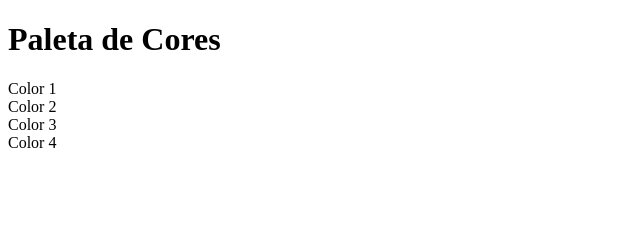
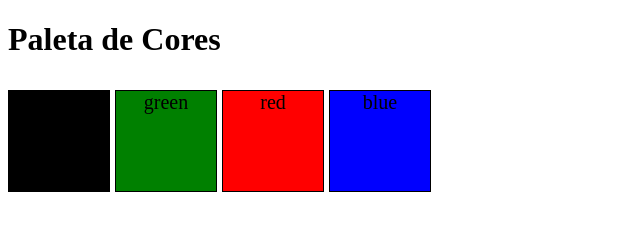
Before and after one commit to vapatty6848/sd-06-project-pixels-art, a plain HTML site: page index.html in a window 1280 px wide. Shown: the whole page, without its empty margins (0-640 px from the left). Drawn offline with Linux system fonts and the light colour scheme.

Commit message:
html e css add paleta 1.3

```diff
--- a/index.html
+++ b/index.html
@@ -4,17 +4,21 @@
 <head>
     <meta charset="UTF-8">
     <meta name="viewport" content="width=device-width, initial-scale=1.0">
+    <link rel="stylesheet" href="style.css">
+    <script src="script.js"></script>
     <title>ArtPixel</title>
 </head>
 
 <body>
     <h1 id="title">Paleta de Cores</h1>
-    <div id="color-palette">
-        <div id="black" class="color">Color 1</div>
-        <div id="green" class="color">Color 2</div>
-        <div id="red" class="color">Color 3</div>
-        <div id="blue" class="color">Color 4</div>
+    <div class="flexy">
+        <div id="color-palette">
+            <div id="black" class="color">black</div>
+            <div id="green" class="color">green</div>
+            <div id="red" class="color">red</div>
+            <div id="blue" class="color">blue</div>
 
+        </div>
     </div>
 
 </body>
--- a/style.css
+++ b/style.css
@@ -0,0 +1,31 @@
+.flexy {
+    display: flex;
+    font-size: 20px;
+}
+
+.color {
+    border: 1px solid black;
+    width: 100px;
+    height: 100px;
+    margin: 10px auto;
+    text-align: center;
+    display: inline-block;
+    align-items: center;
+    justify-content: center;
+}
+
+#black {
+    background-color: black;
+}
+
+#red {
+    background-color: red;
+}
+
+#green {
+    background-color: green;
+}
+
+#blue {
+    background-color: blue;
+}
```
